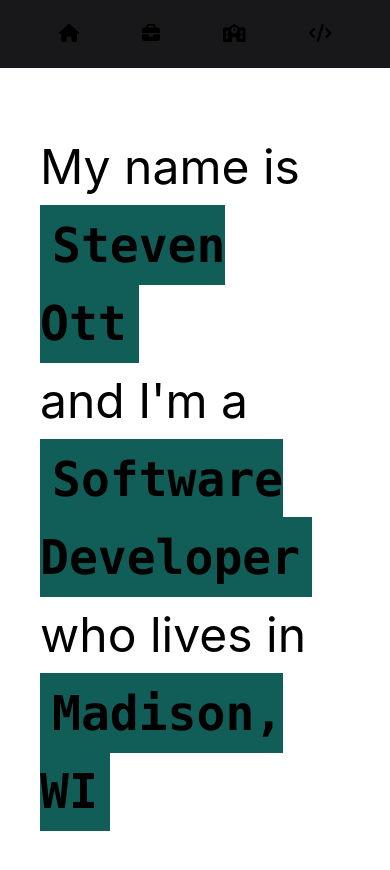
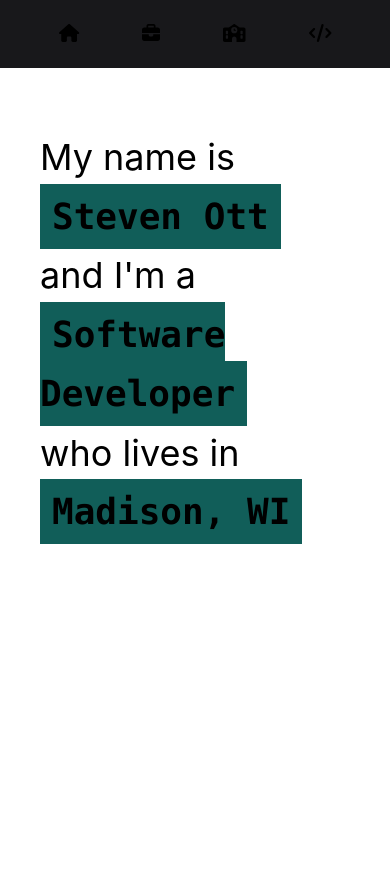
Before and after one commit to stuott/stuott.github.io, a React (Create React App) app in the folder web-ui/: page / in a window 390 px wide. Shown: the top 870 px of the page. After the commit the page ends 844 px from the top, so only its background shows below. Built offline with nearby package versions, Linux system fonts and the light colour scheme.

Commit message:
Make homepage responsive

```diff
--- a/web-ui/src/App.tsx
+++ b/web-ui/src/App.tsx
@@ -1,9 +1,9 @@
 import "./App.css";
-import { Education } from "./components/Education";
+import Education from "./components/Education";
 import Experience from "./components/Experience";
 import Home from "./components/Home";
+import Projects from "./components/Projects";
 
-import { faRProject } from "@fortawesome/free-brands-svg-icons";
 import {
   IconDefinition,
   faBriefcase,
@@ -19,7 +19,6 @@ import {
   BrowserRouter as Router,
   Routes,
 } from "react-router-dom";
-import Projects from "./components/Projects";
 
 function App() {
   return (
--- a/web-ui/src/components/Education.tsx
+++ b/web-ui/src/components/Education.tsx
@@ -1,4 +1,4 @@
-export function Education() {
+export default function Education() {
   const freshmanCard = (
     <EducationCard
       title="Freshman"
--- a/web-ui/src/components/Home.tsx
+++ b/web-ui/src/components/Home.tsx
@@ -15,7 +15,7 @@ function Intro() {
     "transition p-3 bg-teal-800 hover:bg-teal-600 font-bold font-mono";
 
   return (
-    <div className="w-full text-5xl leading-relaxed px-10 md:px-20">
+    <div className="w-full leading-relaxed text-4xl md:text-5xl md:leading-relaxed lg:text-6xl lg:leading-relaxed px-10 md:px-20">
       <p>My name is</p>
       <span className={emphasis}>Steven Ott</span>
       <p>and I'm a </p>
```
